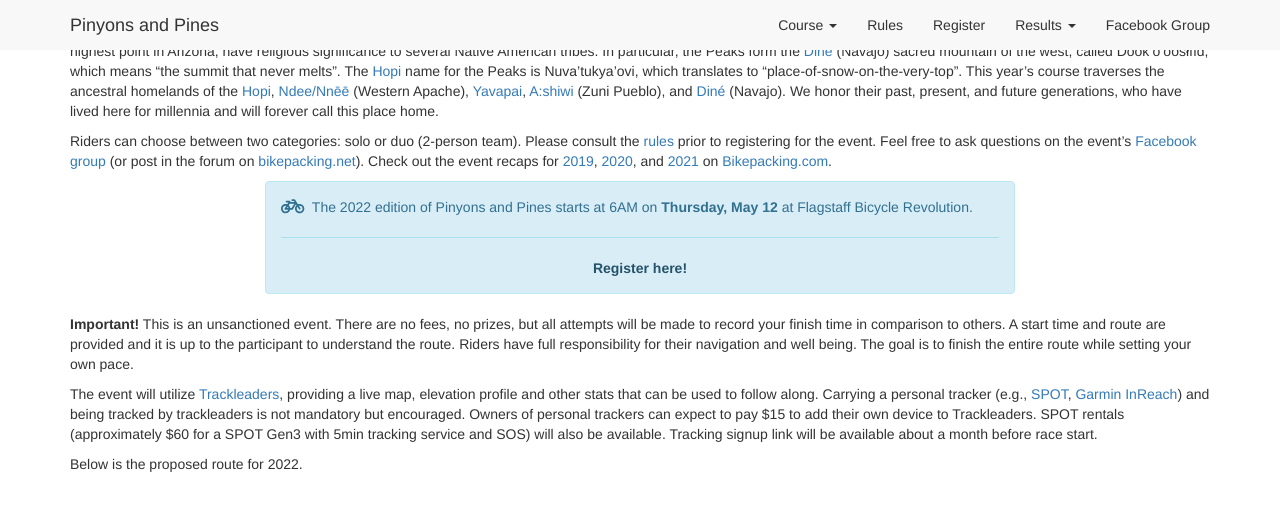
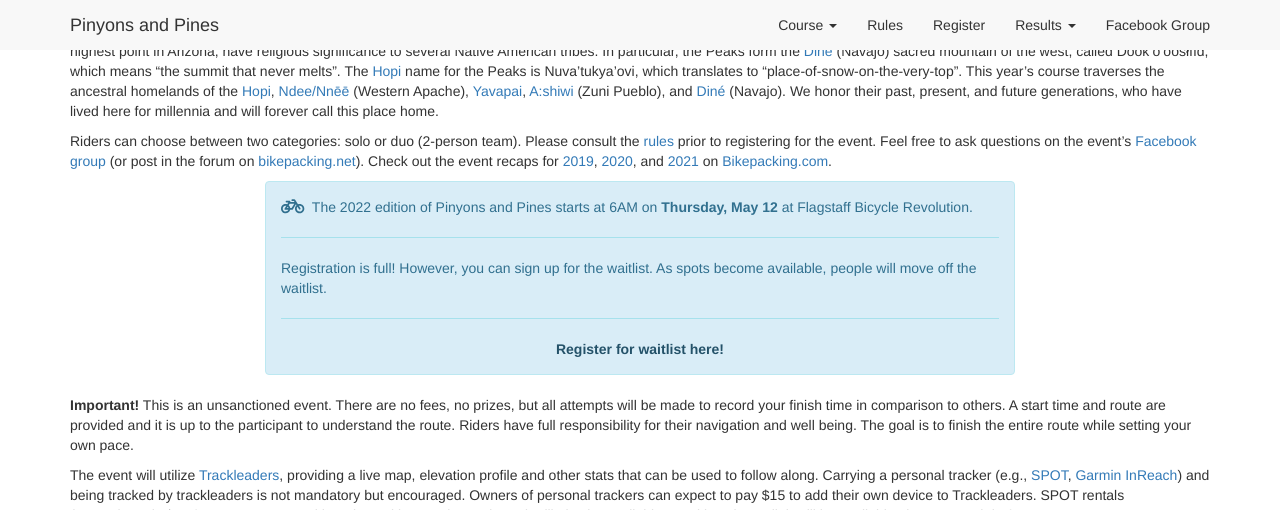
Before and after one commit to dcernst/PinyonsPines, a Jekyll site: the page built from index.md, in a window 1280 px wide and 900 px high, scrolled down 596 px, cut to the strip 0-510 px from the top of the window. Built offline with Jekyll 4.4.1, drawn with Linux system fonts in a browser that asks for light colours; nearby versions of some CDN libraries.

Commit message:
Update to splash page

```diff
--- a/index.md
+++ b/index.md
@@ -32,8 +32,13 @@
 <i class="fas fa-bicycle fa-lg"></i>&nbsp; The 2022 edition of Pinyons and Pines starts at 6AM on <strong>Thursday, May 12</strong> at Flagstaff Bicycle Revolution.
 
 <hr>
+
+Registration is full! However, you can sign up for the waitlist. As spots become available, people will move off the waitlist.
+
+<hr>
+
 <center>
-<a href="https://forms.gle/aA5Sn568QGikhCoY7" class="alert-link" target="_blank">Register here!</a>
+<a href="https://forms.gle/aA5Sn568QGikhCoY7" class="alert-link" target="_blank">Register for waitlist here!</a>
 </center>
 
 <!--
```
